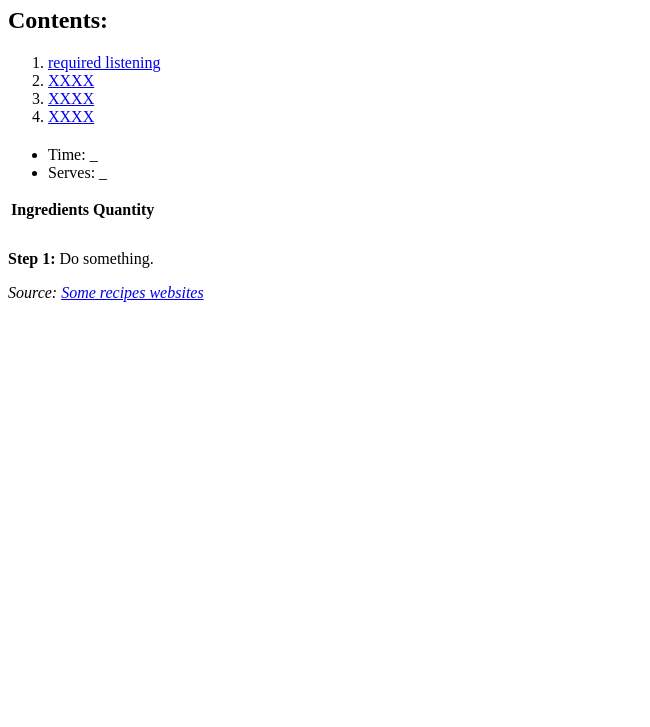
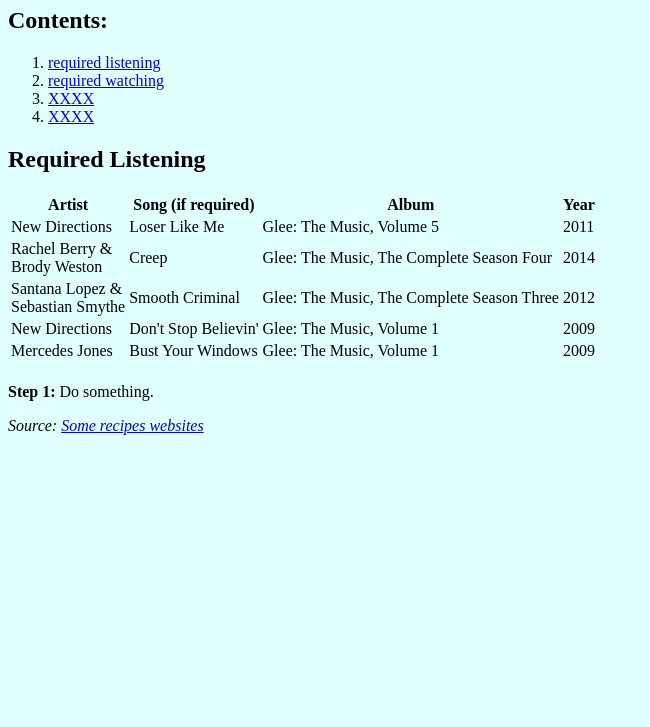
Before and after one commit to Sophia-Giraldo/3-P-Unit-3-Project, a plain HTML site: page index.html in a window 1280 px wide. Shown: the part 73-800 px from the top of the page, without its empty margins (0-650 px from the left). Drawn offline with Linux system fonts and the light colour scheme.

Commit message:
music gleek

```diff
--- a/index.html
+++ b/index.html
@@ -20,7 +20,9 @@
   <title>Project: Blorp Smoop's Life</title>
   <meta charset="utf-8">
   <style>
-
+    body{
+      background-color:lightcyan
+    }
   </style>
 </head>
 
@@ -31,36 +33,59 @@
   <h2>Contents:</h2>
 
   <ol>
-    <li><a href="?">required listening</a></li>
-    <li><a href="?">XXXX</a></li>
+    <li><a href="listen">required listening</a></li>
+    <li><a href="?">required watching</a></li>
     <li><a href="?">XXXX</a></li>
     <li><a href="?">XXXX</a></li>
   </ol>
 
-  <h2 id="?"></h2>
-
-  <ul>
-    <li>Time: _</li>
-    <li>Serves: _</li>
-  </ul>
+  <h2 id="listen">Required Listening</h2>
 
   <table>
     <thead>
       <tr>
-        <th>Ingredients</th>
-        <th>Quantity</th>
+        <th>Artist</th>
+        <th>Song (if required)</th>
+        <th>Album</th>
+        <th>Year</th>
       </tr>
     </thead>
     <tbody>
       <tr>
+        <td>New Directions</td>
+        <td>Loser Like Me</td>
+        <td>Glee: The Music, Volume 5</td>
+        <td>2011</td>
+      </tr>
+      <tr>
+        <td>Rachel Berry & <br>
+          Brody Weston</td>
+        <td>Creep</td>
+        <td>Glee: The Music, The Complete Season Four</td>
+        <td>2014</td>
+      </tr>
+      <tr>
+        <td>Santana Lopez & <br>
+        Sebastian Smythe</td>
+        <td>Smooth Criminal</td>
+        <td>Glee: The Music, The Complete Season Three</td>
+        <td>2012</td>
+      </tr>
+      <tr>
+        <td>New Directions</td>
+        <td>Don't Stop Believin'</td>
+        <td>Glee: The Music, Volume 1</td>
+        <td>2009</td>
+      </tr>
+      <tr>
+        <td>Mercedes Jones</td>
+        <td>Bust Your Windows</td>
+        <td>Glee: The Music, Volume 1</td>
+        <td>2009</td>
+      </tr>
+       <tr>
         <td></td>
         <td></td>
-      </tr>
-      <tr>
-        <td></td>
-        <td></td>
-      </tr>
-      <tr>
         <td></td>
         <td></td>
       </tr>
```
